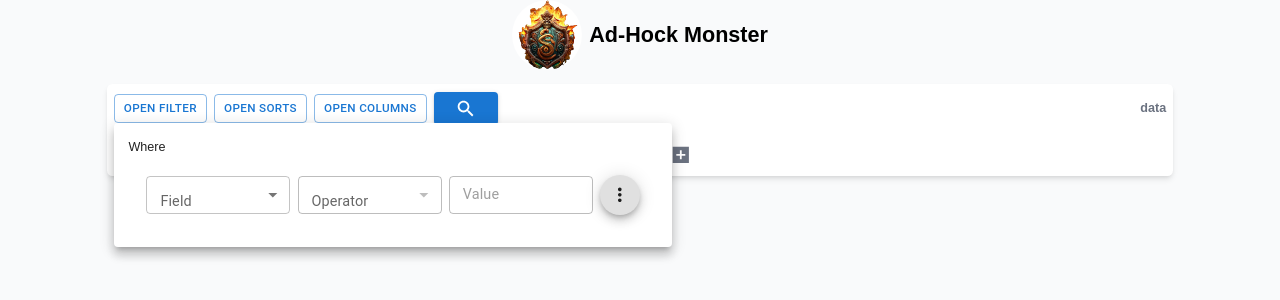
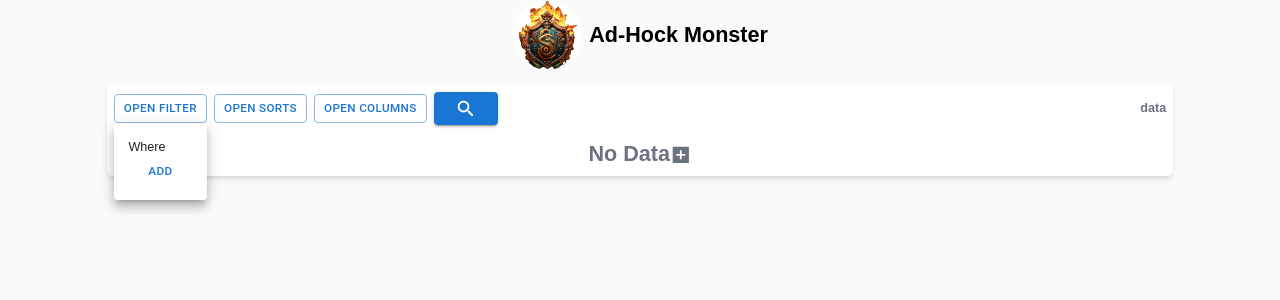
Before and after one commit to Luiss1569/ad-hoc-report, a Next.js app in the folder ad-hock/: page / in a window 1280 px wide. Both pictures are taken after a click on the button "OPEN FILTER". Shown: the top 300 px of the page. Built offline with nearby package versions, Linux system fonts and the light colour scheme.

Commit message:
feat: add send filters, sorts and columns to backend

```diff
--- a/ad-hock/src/app/api/monster/route.js
+++ b/ad-hock/src/app/api/monster/route.js
@@ -1,4 +1,4 @@
-import { NextResponse, NextRequest } from "next/server";
+import { NextResponse } from "next/server";
 import pgConnection from "../../../database";
 
 export async function POST(req) {
@@ -11,21 +11,49 @@ export async function POST(req) {
   try {
     const conn = await pgConnection.connect();
 
-    const where = convertToSequelize(filters);
-    console.log(where);
+    const where = convertFilterToSequelize(filters?.[0]);
 
     const result = await conn.models.monsters.findAndCountAll({
       attributes: ["id", "name"],
       where,
-      limit: limit || 10,
-      offset: page || 0,
       include: [
         {
           model: conn.models.actions,
           attributes: ["name", "description"],
           as: "actions",
         },
+        {
+          model: conn.models.reactions,
+          attributes: ["name", "description"],
+          as: "reactions",
+        },
+        {
+          model: conn.models.skills,
+          attributes: [],
+          as: "skill",
+        },
+        {
+          model: conn.models.speed,
+          attributes: [],
+          as: "speed",
+        },
+        {
+          model: conn.models.legendary_actions,
+          attributes: ["name", "description"],
+          as: "legendary_actions",
+        },
+        {
+          model: conn.models.special_abilities,
+          attributes: ["name", "description"],
+          as: "special_abilities",
+        },
+        {
+          model: conn.models.spells_list,
+          attributes: ["name", "description"],
+          as: "spells_lists",
+        },
       ],
+      subQuery: false,
     });
 
     const data = {
@@ -44,23 +72,14 @@ export async function POST(req) {
       },
       { status: 500 }
     );
-  } finally {
-    await pgConnection.disconnect(conn);
   }
 }
 
-
 const { Op } = require("sequelize");
 
-function convertToSequelize(filters) {
-  function processFilter(filter) {
-    const { field, operator, value } = filter;
-    const sequelizeCondition = convertOperatorToSequelize(operator, field.field, value);
+function convertOperatorToSequelize(operator, field, value) {
+  field = `$${field}$`;
 
-    return sequelizeCondition;
-  }
-
-  function convertOperatorToSequelize(operator, field, value) {
   switch (operator) {
     case "contains":
       return { [field]: { [Op.like]: `%${value}%` } };
@@ -87,32 +106,22 @@ function convertToSequelize(filters) {
   }
 }
 
-  function processGroup(group) {
-    const groupConditions = [];
+const convertFilterToSequelize = (filter) => {
+  const { logic, data } = filter;
 
-    group.forEach((filter) => {
-      if (Array.isArray(filter)) {
-        groupConditions.push(processGroup(filter));
+  const subQuery = data.map((subFilter) => {
+    if (subFilter.groupId) {
+      return convertFilterToSequelize(subFilter);
     } else {
-        groupConditions.push(processFilter(filter));
+      const { field, operator, value } = subFilter;
+      const convertedOperator = convertOperatorToSequelize(
+        operator,
+        field.value,
+        value
+      );
+      return convertedOperator;
     }
   });
 
-    const groupLogic = group[0].logic.toLowerCase();
-    return { [Op[groupLogic]]: groupConditions };
-  }
-
-  const conditions = [];
-
-  filters.forEach((filter) => {
-    if (Array.isArray(filter)) {
-      conditions.push(processGroup(filter));
-    } else {
-      conditions.push(processFilter(filter));
-    }
-  });
-
-  const {logic} = filters[0];
-
-  return conditions.length > 1 ? { [Op[logic]]: conditions } : conditions[0];
-}
+  return logic === "or" ? { [Op.or]: subQuery } : { [Op.and]: subQuery };
+};
--- a/ad-hock/src/components/Atoms/ButtonRequest/index.js
+++ b/ad-hock/src/components/Atoms/ButtonRequest/index.js
@@ -1,4 +1,4 @@
-import { memo, useCallback, forwardRef, useState } from "react";
+import { memo, useCallback, forwardRef, useState, useMemo } from "react";
 import { Button, Snackbar } from "@mui/material";
 import SearchIcon from "@mui/icons-material/Search";
 import Spinner from "@mui/material/CircularProgress";
@@ -34,14 +34,48 @@ const ButtonRequest = ({ setData }) => {
     setSnackbar((prev) => ({ ...prev, open: false }));
   };
 
+  const reduceSorts = useMemo(() => {
+    return sorts.reduce((acc, curr) => {
+      const { column, order } = curr;
+      const table = column.split(".")[0];
+
+      const obj = {
+        column: column.split(".")[1],
+        order,
+      };
+
+      if (Object.keys(acc).includes(table)) {
+        acc[table].push(obj);
+      } else {
+        acc[table] = [obj];
+      }
+
+      return acc;
+    }, {});
+  }, [sorts]);
+
+  const reduceColumns = useMemo(() => {
+    return columns.reduce((acc, curr) => {
+      const { field, table } = curr;
+
+      if (Object.keys(acc).includes(table)) {
+        acc[table].push(field);
+      } else {
+        acc[table] = [field];
+      }
+
+      return acc;
+    }, {});
+  }, [columns]);
+
   const request = useCallback(async () => {
     setStatus((prev) => ({ ...prev, loading: true }));
 
     await api
       .post(`/monster`, {
         filters,
-        sorts,
-        columns,
+        sorts: reduceSorts,
+        columns: reduceColumns,
       })
       .then((response) => {
         setData({
--- a/ad-hock/src/components/Molecules/Filter/Fields/index.js
+++ b/ad-hock/src/components/Molecules/Filter/Fields/index.js
@@ -27,6 +27,7 @@ const optionsField = tables
 
 const Filter = ({
   filter: { id, field: _field, operator: _operator, value: _value } = {},
+  groupId,
 }) => {
   const [field, setField] = useState(_field);
   const [operator, setOperator] = useState(_operator);
@@ -69,9 +70,19 @@ const Filter = ({
   useEffect(() => {
     if (!id) return;
     if (field !== _field || operator !== _operator || value !== _value) {
-      dispatch(changeFilter(id, { field, operator, value }));
+      dispatch(changeFilter(id, groupId, { id, field, operator, value }));
     }
-  }, [id, field, operator, value, _field, _operator, _value, dispatch]);
+  }, [
+    id,
+    field,
+    operator,
+    value,
+    _field,
+    _operator,
+    _value,
+    dispatch,
+    groupId,
+  ]);
 
   return (
     <div className="flex items-center space-x-2 p-5">
@@ -123,14 +134,14 @@ const Filter = ({
         />
       )}
 
-      <FilterMenu id={id} />
+      <FilterMenu id={id} groupId={groupId} />
     </div>
   );
 };
 
 export default memo(Filter);
 
-const FilterMenu = ({ id }) => {
+const FilterMenu = ({ id, groupId }) => {
   const [anchorEl, setAnchorEl] = useState(null);
   const open = Boolean(anchorEl);
 
@@ -145,18 +156,18 @@ const FilterMenu = ({ id }) => {
 
   const handleRemove = useCallback(() => {
     handleClose();
-    dispatch(removeFilter(id));
-  }, [dispatch, id]);
+    dispatch(removeFilter(id, groupId));
+  }, [dispatch, id, groupId]);
 
   const handleAdd = useCallback(() => {
     handleClose();
-    dispatch(addFilter(id));
-  }, [dispatch, id]);
+    dispatch(addFilter(id, groupId));
+  }, [dispatch, id, groupId]);
 
   const handleTurnGroup = useCallback(() => {
     handleClose();
-    dispatch(turnGroup(id));
-  }, [dispatch, id]);
+    dispatch(turnGroup(id, groupId));
+  }, [dispatch, id, groupId]);
 
   return (
     <>
--- a/ad-hock/src/components/Molecules/Filter/index.js
+++ b/ad-hock/src/components/Molecules/Filter/index.js
@@ -5,11 +5,15 @@ import Filter from "./Fields";
 import Select from "../../../components/Atoms/Select";
 
 import { useFiltersContext } from "../../../contexts/Filters";
-import { changeFilter } from "../../../contexts/Filters/actions";
+import {
+  changeFilter,
+  changeGroupLogic,
+  newFilter,
+} from "../../../contexts/Filters/actions";
 
 const GroupFilter = () => {
   const [anchorEl, setAnchorEl] = useState(null);
-  const [filters] = useFiltersContext();
+  const [[filters]] = useFiltersContext();
 
   const handleClick = (event) => {
     setAnchorEl(event.currentTarget);
@@ -21,27 +25,25 @@ const GroupFilter = () => {
 
   const open = Boolean(anchorEl);
 
-  const renderRecursive = useCallback((filters) => {
-    return filters.map((filter, idx, arr) => {
-      if (filter.length) {
+  const renderRecursive = useCallback((filters, fatherGroup) => {
+    return filters.map((groups, idx) => {
+      if (groups.groupId) {
         return (
           <RenderRecursive
-            key={filter.id}
-            filters={filters}
+            key={groups.groupId}
+            fatherGroup={fatherGroup}
             index={idx}
-            length={arr.length}
           >
-            {renderRecursive(filter)}
+            {renderRecursive(groups.data, groups)}
           </RenderRecursive>
         );
       }
       return (
         <FilterField
-          key={filter.id}
-          filter={filter}
+          key={groups.id}
           index={idx}
-          length={arr.length}
-          logic={arr[0].logic}
+          filter={groups}
+          fatherGroup={fatherGroup || groups}
         />
       );
     });
@@ -74,7 +76,11 @@ const GroupFilter = () => {
         <div className="p-4">
           <label className="text-sm">Where</label>
           <div className="flex flex-col space-y-1">
-            {renderRecursive(filters)}
+            {filters.data.length ? (
+              renderRecursive(filters.data, filters)
+            ) : (
+              <AddFilter group={filters} index={0} />
+            )}
           </div>
         </div>
       </Popover>
@@ -84,31 +90,26 @@ const GroupFilter = () => {
 
 export default memo(GroupFilter);
 
-const LogicalOperator = ({ index, length, filter, logic }) => {
+const LogicalOperator = ({ group, hidden, disable }) => {
   const [, dispatch] = useFiltersContext();
 
   const handleChange = useCallback(
     (e) => {
-      dispatch(
-        changeFilter(filter.id, {
-          ...filter,
-          logic: e.target.value,
-        })
-      );
+      dispatch(changeGroupLogic(group.groupId, e.target.value));
     },
-    [filter, dispatch]
+    [group.groupId, dispatch]
   );
 
-  if (index === length - 1) return null;
+  if (hidden) return null;
 
   return (
     <Select
       className="w-20"
-      value={filter.logic || logic}
+      value={group.logic}
       size="small"
       label="Logical"
       onChange={handleChange}
-      disabled={index}
+      disabled={disable}
       options={[
         { label: "And", value: "and" },
         { label: "Or", value: "or" },
@@ -117,56 +118,54 @@ const LogicalOperator = ({ index, length, filter, logic }) => {
   );
 };
 
-const FilterField = ({ filter, index, length, logic }) => {
+const FilterField = ({ filter, index, fatherGroup }) => {
   return (
     <>
       <div>
-        <Filter key={filter.id} filter={filter} />
+        <Filter key={filter.id} filter={filter} groupId={fatherGroup.groupId} />
       </div>
       <LogicalOperator
-        index={index}
-        length={length}
-        filter={filter}
-        logic={logic}
+        id={filter.id}
+        group={fatherGroup}
+        hidden={index === fatherGroup.data?.length - 1}
+        disable={index}
       />
     </>
   );
 };
 
-const RenderRecursive = ({ children, filters, index, length }) => {
-  const [, dispatch] = useFiltersContext();
-
-  const handleNewFilter = useCallback(
-    (father, index) => {
-      dispatch(changeFilter(father.id, index));
-    },
-    [dispatch]
-  );
-
+const RenderRecursive = ({ children, fatherGroup, index }) => {
   return (
     <>
       <div className="p-3">
         <div
           key={new Date()}
-          className="flex flex-col bg-gray-100 p-1 w-min border border-blue-300 rounded-md"
+          className="flex flex-col bg-gray-100 p-1 w-min border border-blue-300 rounded-md mb-6"
         >
           <label className="text-sm">Where</label>
           {children}
         </div>
         <LogicalOperator
           index={index}
-          length={length}
-          filter={filters[length - 1]}
-          logic={filters[0].logic}
+          group={fatherGroup}
+          hidden={index === fatherGroup.data?.length - 1}
         />
-        <Button
-          size="small"
-          onClick={() => handleNewFilter(filters, index)}
-          className="mt-1"
-        >
-          Add
-        </Button>
+        <AddFilter group={fatherGroup} index={index} />
       </div>
     </>
   );
 };
+
+const AddFilter = ({ group, index = 0 }) => {
+  const [, dispatch] = useFiltersContext();
+
+  const handleNewFilter = useCallback(() => {
+    dispatch(newFilter(group.groupId, index));
+  }, [dispatch, group.groupId, index]);
+
+  return (
+    <Button size="small" onClick={handleNewFilter} className="mt-1">
+      Add
+    </Button>
+  );
+};
--- a/ad-hock/src/components/Molecules/Monsters/index.js
+++ b/ad-hock/src/components/Molecules/Monsters/index.js
@@ -8,11 +8,8 @@ import {
 } from "@mui/material";
 import IconButton from "@mui/icons-material/AddBoxSharp";
 import React, { memo, useMemo } from "react";
-import { useColumnsContext } from "../../../contexts/Columns";
 
 const MonstersComponent = ({ data }) => {
-  const [columns] = useColumnsContext();
-
   const tableColumns = useMemo(() => {
     return Object.keys(data?.[0] || {}) || [];
   }, [data]);
@@ -60,26 +57,33 @@ export default memo(MonstersComponent);
 const Row = ({ item }) => {
   const fields = useMemo(() => Object.values(item), [item]);
 
-  return fields.map((el) => <Field item={el} key={el} />);
+  return fields.map((el) => (
+    <TableCell key={el}>
+      <Field item={el} />
+    </TableCell>
+  ));
 };
 
 const Field = ({ item }) => {
+  if (!item) return <div>None</div>;
+
   if (Array.isArray(item)) {
-    return (
-      <TableCell>
-        {item.map((el) => (
-          <div key={el.name}>
-            {Object.entries(el).map(([key, value]) => (
-              <li key={key}>
-                {key}:{value}
-              </li>
-            ))}
-            <Divider />
-          </div>
-        ))}
-      </TableCell>
-    );
+    return item.map((el) => (
+      <>
+        <Field item={el} />
+        <Divider />
+      </>
+    ));
   }
 
-  return <TableCell>{item}</TableCell>;
+  if (typeof item === "object") {
+    return Object.entries(item).map(([key, value]) => (
+      <div key={key} className="flex flex-row space-x-2">
+        <span className="capitalize font-bold">{key}:</span>
+        <Field item={value} />
+      </div>
+    ));
+  }
+
+  return <div>{item}</div>;
 };
--- a/ad-hock/src/configs/fields.json
+++ b/ad-hock/src/configs/fields.json
@@ -1,5 +1,5 @@
 {
-    "monster": {
+    "monsters": {
         "name": {
             "type": "string",
             "label": "Name",
--- a/ad-hock/src/contexts/Filters/actions.js
+++ b/ad-hock/src/contexts/Filters/actions.js
@@ -1,31 +1,35 @@
-export const changeFilter = (id, filter) => ({
+export const changeFilter = (id, groupId, filter) => ({
   type: "CHANGE_FILTER",
-  payload: { id, filter },
+  payload: { id, groupId, filter },
 });
 
-export const removeFilter = (id) => ({
-  type: "REMOVE_FILTER",
-  payload: { id },
+export const changeGroupLogic = (groupId, logic) => ({
+  type: "CHANGE_GROUP_LOGIC",
+  payload: { groupId, logic },
 });
 
-export const addFilter = (id) => ({
-  type: "ADD_FILTER",
-  payload: { id },
+export const removeFilter = (id, groupId) => ({
+  type: "REMOVE_FILTER",
+  payload: { id, groupId },
 });
 
-export const turnGroup = (id) => ({
+export const addFilter = (id, groupId) => ({
+  type: "ADD_FILTER",
+  payload: { id, groupId },
+});
+
+export const turnGroup = (id, groupId) => ({
   type: "TURN_GROUP",
-  payload: { id },
+  payload: { id, groupId },
 });
 
 export const resetFilter = () => ({
   type: "RESET_FILTER",
 });
 
-export const newFilter = () => ({
+export const newFilter = (groupId) => ({
   type: "NEW_FILTER",
   payload: {
-    idx,
-    father,
+    groupId,
   },
 });
--- a/ad-hock/src/contexts/Filters/index.js
+++ b/ad-hock/src/contexts/Filters/index.js
@@ -7,11 +7,9 @@ const FilterContext = createContext("");
 
 const initialState = [
   {
-    id: 1,
-    field: "",
-    operator: "",
-    value: "",
+    groupId: 1,
     logic: "and",
+    data: [],
   },
 ];
 
--- a/ad-hock/src/contexts/Filters/reducer.js
+++ b/ad-hock/src/contexts/Filters/reducer.js
@@ -1,115 +1,156 @@
-const searchFilter = (id, filters) => {
-  const recursive = (filters) => {
-    for (const filter of filters) {
-      if (filter.id === id) return filter;
-      if (filter.length) {
-        const found = recursive(filter);
-        if (found) return found;
-      }
+const searchFilter = (data, groupId, id) => {
+  const groups = data.filter((group) => group.groupId);
+  const group = groups.find((group) => group.groupId === groupId);
+
+  if (group) {
+    if (!id) {
+      return group;
     }
-  };
 
-  return recursive(filters);
+    const filter = group.data.find((filter) => filter.id === id);
+
+    if (filter) {
+      return group;
+    }
+  }
+
+  for (const subGroup of groups) {
+    const group = searchFilter(subGroup.data, groupId, id);
+
+    if (group) {
+      return group;
+    }
+  }
+};
+
+const searchFatherGroup = (data, groupId) => {
+  const groups = data.filter((group) => group.groupId);
+  const group = groups.find((group) => group.groupId === groupId);
+
+  if (group) {
+    return data;
+  }
+
+  for (const subGroup of groups) {
+    const group = searchFatherGroup(subGroup.data, groupId);
+
+    if (group) {
+      return group;
+    }
+  }
+
+  return null;
 };
 
 export default function reducer(state, action) {
   switch (action.type) {
-    case "CHANGE_FILTER": {
-      const { id, filter } = action.payload;
-      const found = searchFilter(id, state);
-      Object.assign(found, filter);
+    case "ADD_FILTER": {
+      const { groupId, id } = action.payload;
+
+      const group = searchFilter(state, groupId, id);
+
+      const newFilter = {
+        id: new Date().getTime(),
+        value: "",
+        operator: "",
+        field: "",
+      };
+
+      if (group) {
+        const filterIdx = group.data.findIndex((filter) => filter.id === id);
+        group.data.splice(filterIdx + 1, 0, newFilter);
+      }
       return [...state];
     }
-    case "REMOVE_FILTER": {
-      const { id } = action.payload;
-      if (state.length === 1) return state;
+    case "CHANGE_FILTER": {
+      const { groupId, id, filter } = action.payload;
 
-      const recursive = (state) => {
-        for (const filter of state) {
-          if (filter.id === id) {
-            state.splice(state.indexOf(filter), 1);
-            return true;
-          }
-          if (filter.length) {
-            const found = recursive(filter);
-            if (found) return true;
-          }
-        }
-      };
+      const group = searchFilter(state, groupId, id);
 
-      recursive(state);
-
-      return [...state];
-    }
-    case "ADD_FILTER": {
-      const { id } = action.payload;
-      const recursive = (state) => {
-        for (let i = 0; i < state.length; i++) {
-          const filter = state[i];
-          if (filter.id === id) {
-            state.splice(i + 1, 0, {
-              id: new Date().getTime(),
-              field: "",
-              operator: "",
-              value: "",
-              ...(!state.length && { logic: "and" })
-            });
-            return true;
-          }
-          if (filter.length) {
-            const found = recursive(filter);
-            if (found) return true;
-          }
-        }
-      };
-
-      recursive(state);
-
+      if (group) {
+        const filterIdx = group.data.findIndex((filter) => filter.id === id);
+        group.data[filterIdx] = filter;
+      }
       return [...state];
     }
 
-    case "NEW_FILTER": {
-      const { father, idx } = action.payload;
-      const filter = {
-        id: new Date().getTime(),
-        field: "",
-        operator: "",
-        value: "",
-        logic: "and",
-      };
+    case "CHANGE_GROUP_LOGIC": {
+      const { groupId, logic } = action.payload;
 
-      if (father) {
-        father.splice(idx + 1, 0, filter);
-      } else {
-        state.push(filter);
+      const group = searchFilter(state, groupId);
+
+      if (group) {
+        group.logic = logic;
       }
+      return [...state];
+    }
 
+    case "REMOVE_FILTER": {
+      const { groupId, id } = action.payload;
+
+      const group = searchFilter(state, groupId, id);
+
+      if (group) {
+        if (group.data.length === 1) {
+          if (groupId == 1) {
+            group.data = [];
+          } else {
+            const fatherGroup = searchFatherGroup(state, groupId);
+            const filterIdx = fatherGroup.findIndex(
+              (filter) => filter.groupId === groupId
+            );
+
+            fatherGroup.splice(filterIdx, 1, ...group.data);
+          }
+        } else {
+          const filterIdx = group.data.findIndex((filter) => filter.id === id);
+          group.data.splice(filterIdx, 1);
+        }
+      }
       return [...state];
     }
 
     case "TURN_GROUP": {
-      const { id } = action.payload;
+      const { groupId, id } = action.payload;
 
-      const searchFather = (state) => {
-        for (const filter of state) {
-          if (filter.id === id) return state;
-          if (filter.length) {
-            const found = searchFather(filter);
-            if (found) return found;
-          }
+      const group = searchFilter(state, groupId, id);
+
+      if (group) {
+        const filterIdx = group.data.findIndex((filter) => filter.id === id);
+        const filter = group.data[filterIdx];
+        if (group.data.length > 1) {
+          group.data.splice(filterIdx, 1, {
+            groupId: new Date().getTime(),
+            logic: "and",
+            data: [
+              {
+                ...filter,
+              },
+            ],
+          });
         }
-      };
-
-      const father = searchFather(state);
-      const found = searchFilter(id, state);
-
-      const index = father.indexOf(found);
-
-      father[index] = [found];
-
+      }
       return [...state];
     }
-    default:
-      return state;
+
+    case "RESET_FILTER": {
+      return initialState;
+    }
+
+    case "NEW_FILTER": {
+      const { groupId } = action.payload;
+
+      const group = searchFilter(state, groupId);
+
+      if (group) {
+        group.data.push({
+          id: new Date().getTime(),
+          value: "",
+          operator: "",
+          field: "",
+        });
+      }
+      return [...state];
+    }
   }
 }
```
Also changed, not shown: ad-hock/src/database/index.js (+8 -2 lines). Lines whose indentation alone changed are shown as unchanged.
